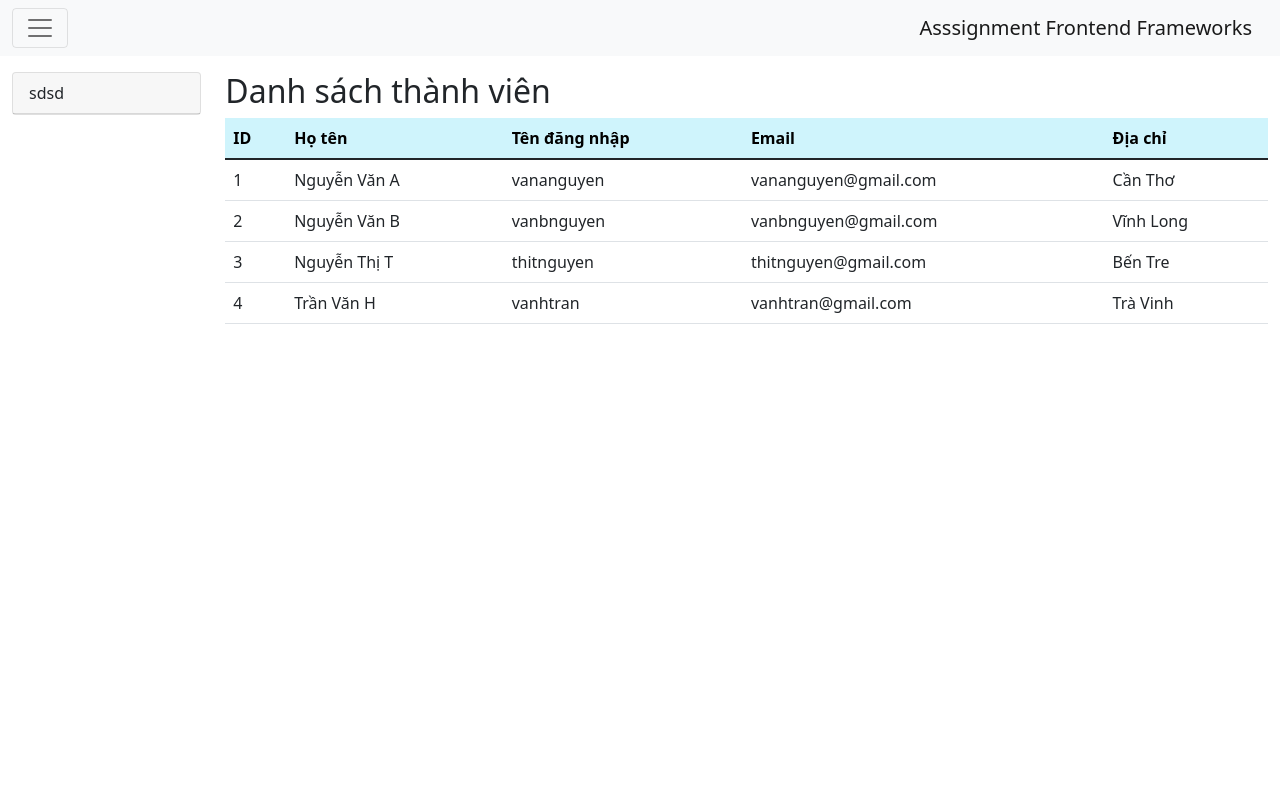
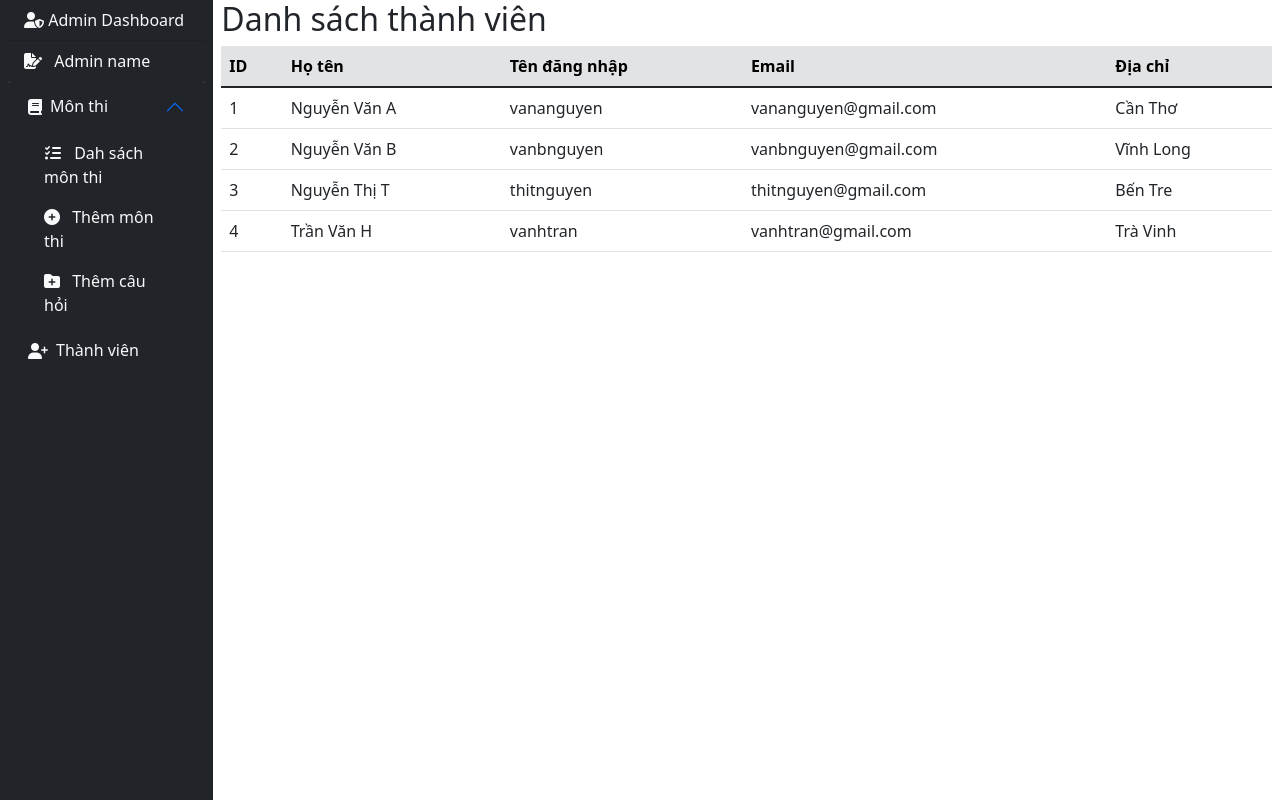
Before and after one commit to nhanbwebsite/Front-End-Frameworks, a website: page admin/views/bai-thi/danh-sach-bai-thi.html in a window 1280 px wide. Drawn offline with nearby package versions, Linux system fonts and the light colour scheme.

Commit message:
update admin dashbo

```diff
--- a/admin/asset/css/respone.css
+++ b/admin/asset/css/respone.css
@@ -0,0 +1,48 @@
+
+/* mobile */
+@media only screen and (max-width:46.1875em){
+
+    .aside_pc{
+        display: none;
+
+    }
+
+}
+
+    /* tablet */
+
+@media only screen and (min-width:46.25em) and (max-width: 63.9375em){
+
+}
+
+    /* PC */
+    @media only screen and (min-width:64em) {
+        .navbar-mobi{
+            display: none;
+        }
+       .aside_pc,
+       article{
+           margin:0 !important;
+           padding:0 8px;
+       }
+       .aside_pc{
+
+           min-height: 100vh;
+       }
+       .article_box{
+           padding:0;
+           margin: 0;
+       }
+       .accordion-button{
+           outline:none !important;
+           border:none !important;
+           box-shadow: none !important;
+           margin:0 !important;
+       }
+     .accordion-item{
+
+        border:none !important;
+
+
+     }
+    }
--- a/admin/views/bai-thi/danh-sach-bai-thi.html
+++ b/admin/views/bai-thi/danh-sach-bai-thi.html
@@ -8,7 +8,9 @@
     <link rel="stylesheet" href="../../../node_modules/bootstrap/dist/css/bootstrap.min.css">
     <script src="../../../node_modules/bootstrap/dist/js/bootstrap.min.js"></script>
     <link rel="stylesheet" href="https://cdnjs.cloudflare.com/ajax/libs/font-awesome/6.1.0/css/all.min.css">
+    <link rel="stylesheet" href="https://cdnjs.cloudflare.com/ajax/libs/font-awesome/6.1.0/css/all.min.css">
     <link rel="stylesheet" href="../../asset/css/respone.css">
+
 </head>
 <body>
     <div class="container-fluid">
@@ -41,12 +43,12 @@
                       <div class="accordion" id="accordionPanelsStayOpenExample">
                         <div class="accordion-item">
                           <h2 class="accordion-header" id="panelsStayOpen-headingOne">
-                            <button class="accordion-button" type="button" data-bs-toggle="collapse" data-bs-target="#panelsStayOpen-collapseOne" aria-expanded="true" aria-controls="panelsStayOpen-collapseOne">
+                            <button class="accordion-button rounded-0" type="button" data-bs-toggle="collapse" data-bs-target="#panelsStayOpen-collapseOne" aria-expanded="true" aria-controls="panelsStayOpen-collapseOne">
                               Môn thi
                             </button>
                           </h2>
                           <div id="panelsStayOpen-collapseOne" class="accordion-collapse collapse show" aria-labelledby="panelsStayOpen-headingOne">
-                            <div class="accordion-body p-0">
+                            <div class="accordion-body pt-0 pb-0">
                              <!--list group-->
                              <div class="list-group border-0">
                                 <!-- <a href="#" class="list-group-item list-group-item-action active" aria-current="true">
@@ -70,7 +72,7 @@
                             </button>
                           </h2>
                           <div id="panelsStayOpen-collapseTwo" class="accordion-collapse collapse" aria-labelledby="panelsStayOpen-headingTwo">
-                            <div class="accordion-body p-0">
+                            <div class="accordion-body pt-0 pb-0">
 
                                 <!--user-->
                                 <div class="list-group border-0">
@@ -94,7 +96,7 @@
                             </button>
                           </h2>
                           <div id="panelsStayOpen-collapseThree" class="accordion-collapse collapse" aria-labelledby="panelsStayOpen-headingThree">
-                            <div class="accordion-body">
+                            <div class="accordion-body pt-0 pb-0">
                               <strong>This is the third item's accordion body.</strong> It is hidden by default, until the collapse plugin adds the appropriate classes that we use to style each element. These classes control the overall appearance, as well as the showing and hiding via CSS transitions. You can modify any of this with custom CSS or overriding our default variables. It's also worth noting that just about any HTML can go within the <code>.accordion-body</code>, though the transition does limit overflow.
                             </div>
                           </div>
@@ -117,22 +119,79 @@
             </div>
           </nav>
           <!--end navbar-->
-          <br>
+
 
         <div class="row">
 
-            <div class="col-md-2 col-lg-2 mt-5">
-                <div class="card">
-                    <div class="card-header">
-                        sdsd
-                    </div>
-                </div>
+            <div class=" aside_pc bg-dark col-md-2 col-lg-2 mt-5">
+
+
+                    <ul class="list-group list-group-flush bg-dark">
+                      <li class="list-group-item bg-dark text-light"> <i class="fa-solid fa-user-shield"></i> Admin Dashboard </li>
+                      <li class="list-group-item bg-dark text-light"><i class="fa-solid fa-file-signature me-2"></i> Admin name</li>
+                    </ul>
+                    <!-- <div class="card-body border-0"> -->
+                      <!---->
+                      <div class="accordion p-0 " id="accordionPanelsStayOpenExample">
+                        <div class="accordion-item">
+                          <h2 class="accordion-header" id="panelsStayOpen-headingOne">
+                            <button class="accordion-button  bg-dark text-light" type="button" data-bs-toggle="collapse" data-bs-target="#panelsStayOpen-collapseOne" aria-expanded="true" aria-controls="panelsStayOpen-collapseOne">
+                              <i class="fa-solid fa-book me-2"></i>   Môn thi
+                            </button>
+                          </h2>
+                          <div id="panelsStayOpen-collapseOne" class="accordion-collapse collapse show" aria-labelledby="panelsStayOpen-headingOne">
+                            <div class="accordion-body pt-0 pb-0 bg-dark">
+                             <!--list group-->
+                             <div class="list-group border-0 rounded-0">
+                                <!-- <a href="#" class="list-group-item list-group-item-action active" aria-current="true">
+                                  The current link item
+                                </a> -->
+                                <a href="#" class="border-0 bg-dark text-light list-group-item border-bottom-1 list-group-item-action"> <i class="fa-solid fa-list-check me-2"></i> Dah sách môn thi </a>
+                                <a href="#" class="border-0 bg-dark list-group-item text-light border-bottom-1 list-group-item-action"> <i class="fa-solid fa-circle-plus me-2"></i> Thêm môn thi</a>
+                                <a href="#" class="border-0 bg-dark list-group-item text-light border-bottom-1 list-group-item-action"> <i class="fa-solid fa-folder-plus me-2"></i> Thêm câu hỏi </a>
+
+                              </div>
+                             <!-- end list group-->
+
+
+                            </div>
+                          </div>
+                        </div>
+                        <div class="accordion-item ">
+                          <h2 class="accordion-header" id="panelsStayOpen-headingTwo">
+                            <button class="bg-dark text-light rounded-0 accordion-button collapsed" type="button" data-bs-toggle="collapse" data-bs-target="#panelsStayOpen-collapseTwo" aria-expanded="false" aria-controls="panelsStayOpen-collapseTwo">
+                              <i class="fa-solid fa-user-plus me-2"></i> Thành viên
+                            </button>
+                          </h2>
+                          <div id="panelsStayOpen-collapseTwo" class="accordion-collapse collapse" aria-labelledby="panelsStayOpen-headingTwo">
+                            <div class="accordion-body bg-dark pt-0 pb-0">
+
+                                <!--user-->
+                                <div class="list-group rounded-0 border-0">
+                                    <!-- <a href="#" class="list-group-item list-group-item-action active" aria-current="true">
+                                      The current link item
+                                    </a> -->
+                                    <a href="#" class="border-0 bg-dark text-light list-group-item border-bottom-1 list-group-item-action"><i class="fa-solid fa-list-check me-2"></i> </i>Dah sách thành viên </a>
+                                    <a href="#" class="border-0 bg-dark text-light list-group-item border-bottom-1 list-group-item-action"><i class="fa-solid fa-circle-plus me-2"></i> Thêm thành viên</a>
+                                    <!-- <a href="#" class="border-0 list-group-item list-group-item-action">Thêm câu hỏi </a> -->
+
+                                  </div>
+                                <!--end user-->
+
+                            </div>
+                          </div>
+                        </div>
+
+                      </div>
+                      <!---->
+                    <!-- </div> -->
+
             </div>
-            <div class="col-12 col-md-10 col-lg-10">
-                <article class="mt-5">
+            <div class="col-12 col-md-10 col-lg-10 article_box">
+                <article class="article">
                     <h2>Danh sách thành viên</h2>
                   <table class="table ">
-                      <thead class="table-info mt-5">
+                      <thead class="table-secondary mt-5">
                           <tr>
                               <th scope="row">ID</th>
                               <th>Họ tên</th>
```
